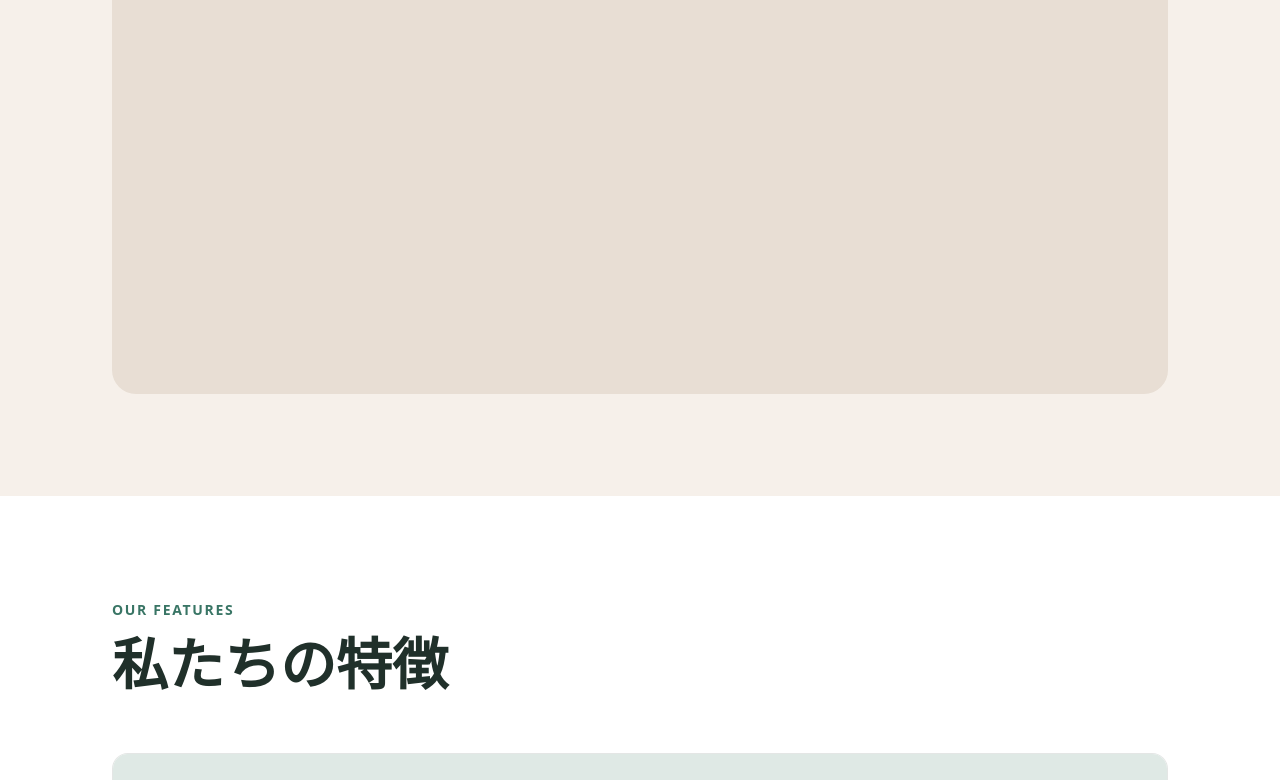
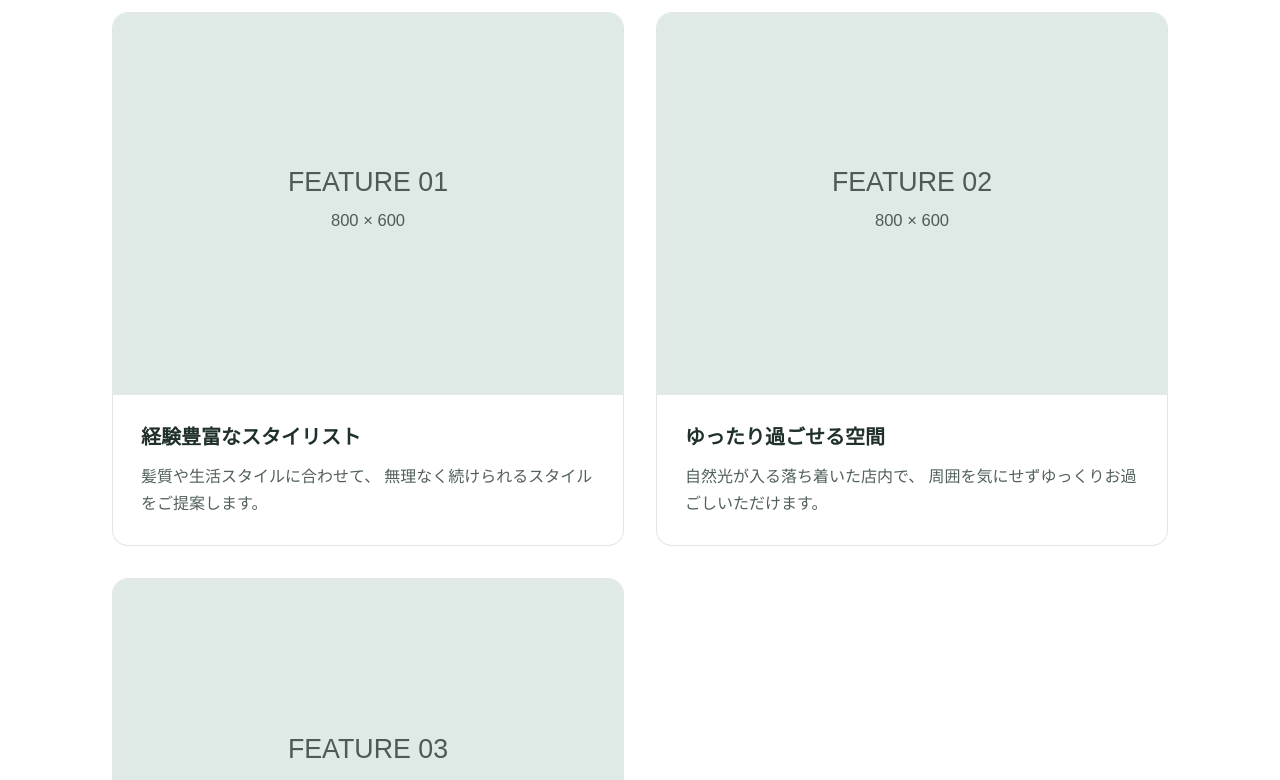
Before and after one commit to torimugi/card-web_0715, a website built with Vite: page index.html in a window 1280 px wide. Shown: the part 803-1583 px from the top of the page. Built offline with nearby package versions, Linux system fonts and the light colour scheme.

Commit message:
768pxを対応する

```diff
--- a/css/style.css
+++ b/css/style.css
@@ -204,3 +204,16 @@ p {
   margin: 0;
   color: var(--color-muted);
 }
+
+/* 768px版 */
+@media (min-width: 48rem) {
+  .hero__layout {
+    grid-template-columns:
+      minmax(0, 1fr)
+      minmax(18rem, 0.9fr);
+  }
+
+  .features__grid {
+    grid-template-columns: repeat(2, minmax(0, 1fr));
+  }
+}
```
